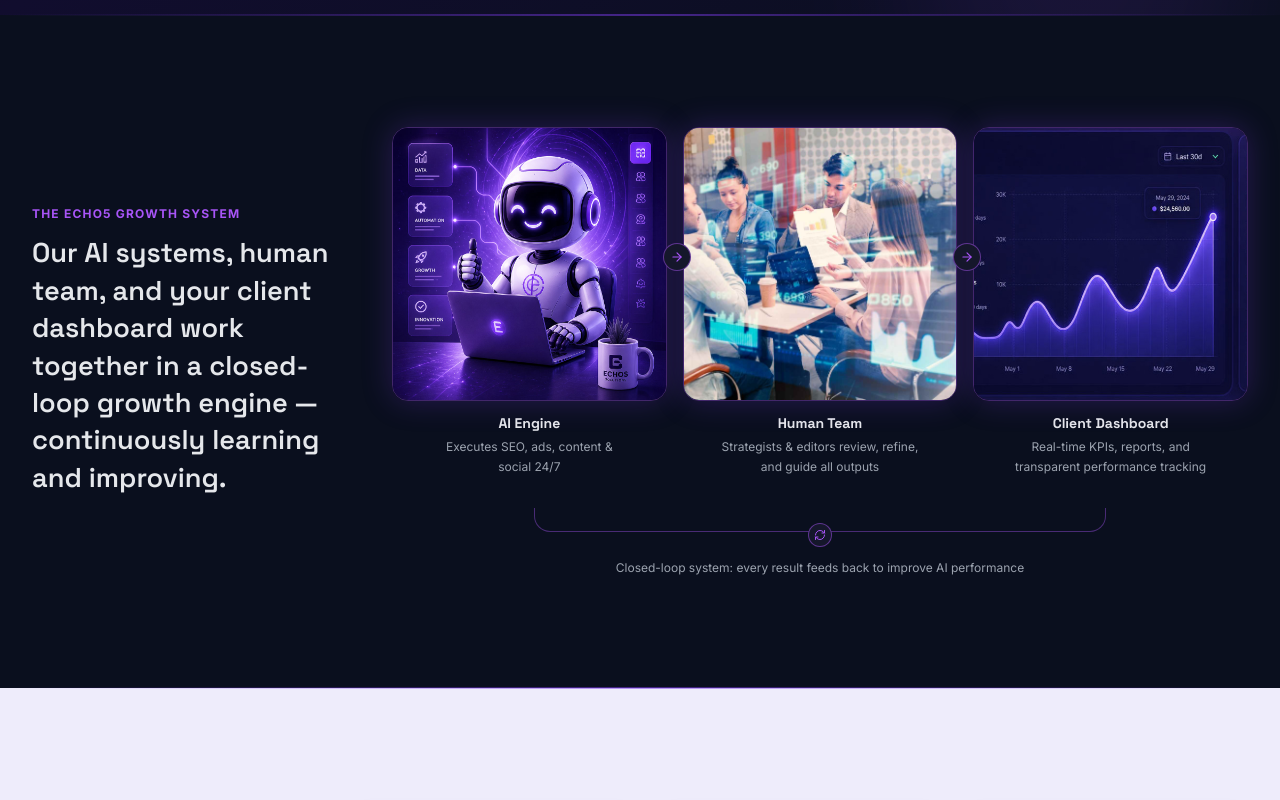
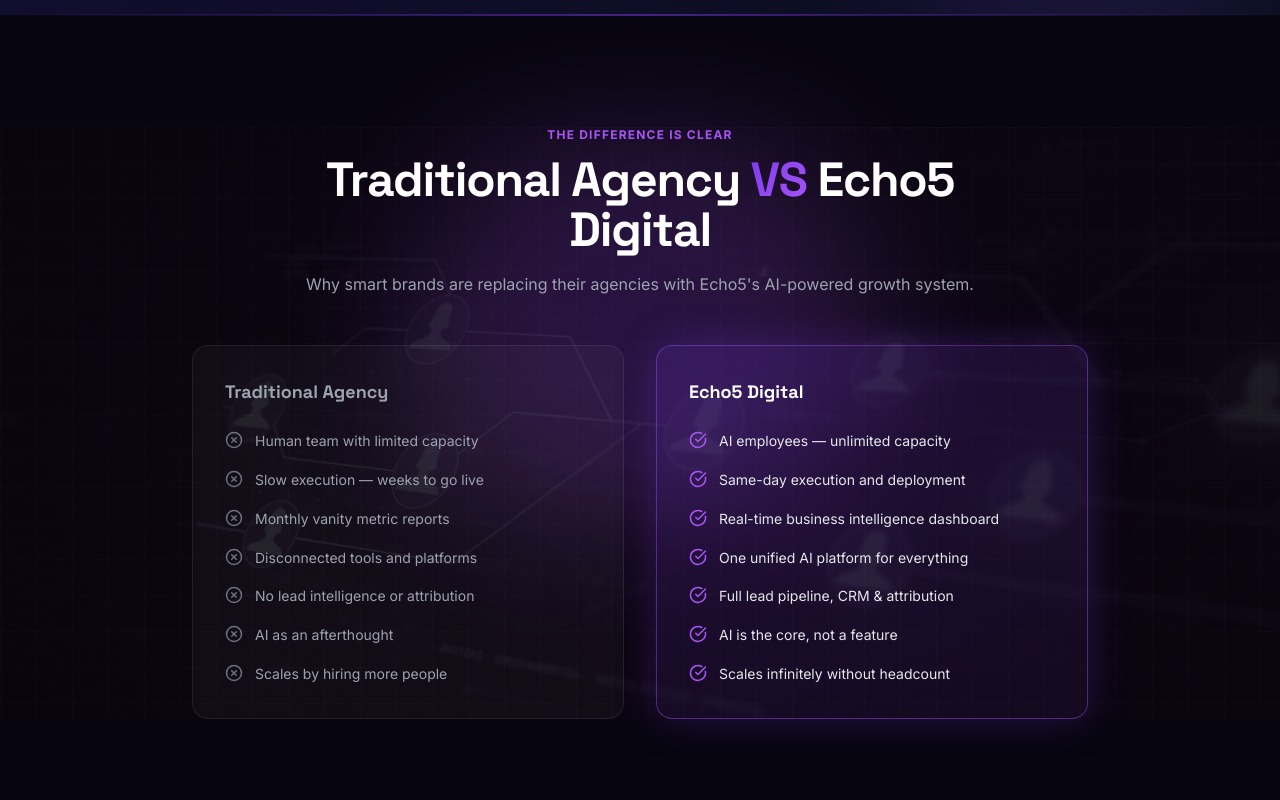
Before and after one commit to Echo5Digital/Echo5Digital-, a Next.js app: page / in a window 1280 px wide. Shown: the part 5340-6140 px from the top of the page. Built offline with nearby package versions, Linux system fonts and the light colour scheme.

Commit message:
Add Traditional Agency vs Echo5 Digital comparison section to homepage
Inserted between the pricing tiers and the Growth System diagram to
highlight the contrast between legacy agency workflows and Echo5's
AI-driven platform.

```diff
--- a/app/HomeClient.tsx
+++ b/app/HomeClient.tsx
@@ -38,6 +38,7 @@
   Building2,
   Sparkles,
   Rocket,
+  XCircle,
 } from "lucide-react";
 
 interface FAQItem {
@@ -923,6 +924,142 @@
           </p>
         </Section>
 
+        {/* ── TRADITIONAL AGENCY VS ECHO5 DIGITAL ─────────────────────── */}
+        <Section background="transparent" spacing="lg" maxWidth="3xl" withDivider className="relative !bg-[#07050F]">
+          {/* Background image + overlay */}
+          <div
+            aria-hidden="true"
+            className="absolute inset-0 bg-cover bg-center"
+            style={{
+              backgroundImage:
+                "url('/user-people-network-circuit-board-link-connection-technology-100kb.jpg')",
+            }}
+          />
+          <div
+            aria-hidden="true"
+            className="absolute inset-0"
+            style={{
+              background:
+                "linear-gradient(180deg, rgba(7,5,15,0.93) 0%, rgba(7,5,15,0.90) 100%)",
+            }}
+          />
+          <div
+            aria-hidden="true"
+            className="pointer-events-none absolute inset-0 opacity-40"
+            style={{
+              backgroundImage:
+                "linear-gradient(rgba(255,255,255,0.04) 1px, transparent 1px), linear-gradient(90deg, rgba(255,255,255,0.04) 1px, transparent 1px)",
+              backgroundSize: "36px 36px",
+            }}
+          />
+          <div
+            aria-hidden="true"
+            className="pointer-events-none absolute top-0 left-1/2 -translate-x-1/2 w-[700px] h-[400px] rounded-full opacity-20 blur-3xl"
+            style={{
+              background: "radial-gradient(circle, #7C3AED 0%, #A855F7 40%, transparent 70%)",
+            }}
+          />
+
+          {/* Content */}
+          <div className="relative z-10">
+            <div className="text-center max-w-2xl mx-auto mb-12">
+              <div className="text-xs font-bold tracking-widest mb-3" style={{ color: "#A855F7" }}>
+                THE DIFFERENCE IS CLEAR
+              </div>
+              <h2
+                className="font-black leading-[1.05] tracking-tight mb-4"
+                style={{ fontFamily: "Space Grotesk, sans-serif", fontSize: "clamp(1.9rem, 4.5vw, 3rem)", color: "#FFFFFF" }}
+              >
+                Traditional Agency{" "}
+                <span
+                  style={{
+                    background: "linear-gradient(135deg, #7C3AED, #A855F7)",
+                    WebkitBackgroundClip: "text",
+                    WebkitTextFillColor: "transparent",
+                  }}
+                >
+                  VS
+                </span>{" "}
+                Echo5 Digital
+              </h2>
+              <p className="text-base leading-relaxed" style={{ color: "#9CA3AF" }}>
+                Why smart brands are replacing their agencies with Echo5&apos;s AI-powered growth system.
+              </p>
+            </div>
+
+            <div className="grid grid-cols-1 md:grid-cols-2 gap-6 md:gap-8 items-stretch max-w-4xl mx-auto">
+              {/* Traditional Agency */}
+              <div
+                className="rounded-2xl p-8"
+                style={{
+                  background: "rgba(255,255,255,0.03)",
+                  border: "1px solid rgba(255,255,255,0.08)",
+                }}
+              >
+                <h3
+                  className="text-lg font-bold mb-6"
+                  style={{ fontFamily: "Space Grotesk, sans-serif", color: "#9CA3AF" }}
+                >
+                  Traditional Agency
+                </h3>
+                <ul className="space-y-4">
+                  {[
+                    "Human team with limited capacity",
+                    "Slow execution — weeks to go live",
+                    "Monthly vanity metric reports",
+                    "Disconnected tools and platforms",
+                    "No lead intelligence or attribution",
+                    "AI as an afterthought",
+                    "Scales by hiring more people",
+                  ].map((item) => (
+                    <li key={item} className="flex items-start gap-3">
+                      <XCircle size={18} style={{ color: "#6B7280", flexShrink: 0, marginTop: 1 }} />
+                      <span className="text-sm leading-relaxed" style={{ color: "#9CA3AF" }}>
+                        {item}
+                      </span>
+                    </li>
+                  ))}
+                </ul>
+              </div>
+
+              {/* Echo5 Digital */}
+              <div
+                className="rounded-2xl p-8 relative overflow-hidden"
+                style={{
+                  background: "linear-gradient(160deg, rgba(124,58,237,0.18) 0%, rgba(168,85,247,0.06) 100%)",
+                  border: "1px solid rgba(168,85,247,0.4)",
+                  boxShadow: "0 0 40px rgba(124,58,237,0.25)",
+                }}
+              >
+                <h3
+                  className="text-lg font-bold mb-6"
+                  style={{ fontFamily: "Space Grotesk, sans-serif", color: "#FFFFFF" }}
+                >
+                  Echo5 Digital
+                </h3>
+                <ul className="space-y-4">
+                  {[
+                    "AI employees — unlimited capacity",
+                    "Same-day execution and deployment",
+                    "Real-time business intelligence dashboard",
+                    "One unified AI platform for everything",
+                    "Full lead pipeline, CRM & attribution",
+                    "AI is the core, not a feature",
+                    "Scales infinitely without headcount",
+                  ].map((item) => (
+                    <li key={item} className="flex items-start gap-3">
+                      <CheckCircle size={18} style={{ color: "#A855F7", flexShrink: 0, marginTop: 1 }} />
+                      <span className="text-sm leading-relaxed" style={{ color: "#E5E7EB" }}>
+                        {item}
+                      </span>
+                    </li>
+                  ))}
+                </ul>
+              </div>
+            </div>
+          </div>
+        </Section>
+
         {/* ── INTERNAL GROWTH SYSTEM DIAGRAM ───────────────────────────── */}
         <Section background="default" spacing="lg" maxWidth="3xl" withDivider>
           <div className="grid grid-cols-1 lg:grid-cols-[minmax(0,320px)_1fr] gap-10 items-center">
```
